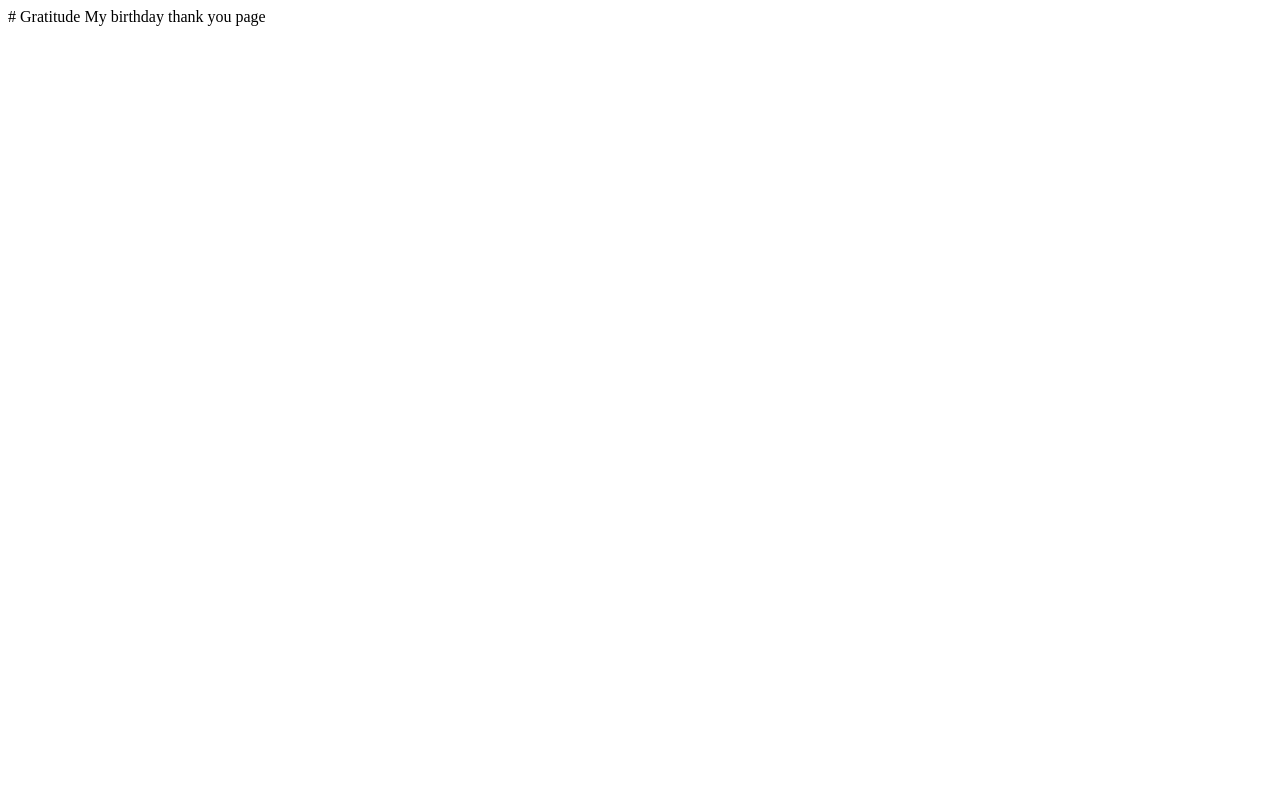
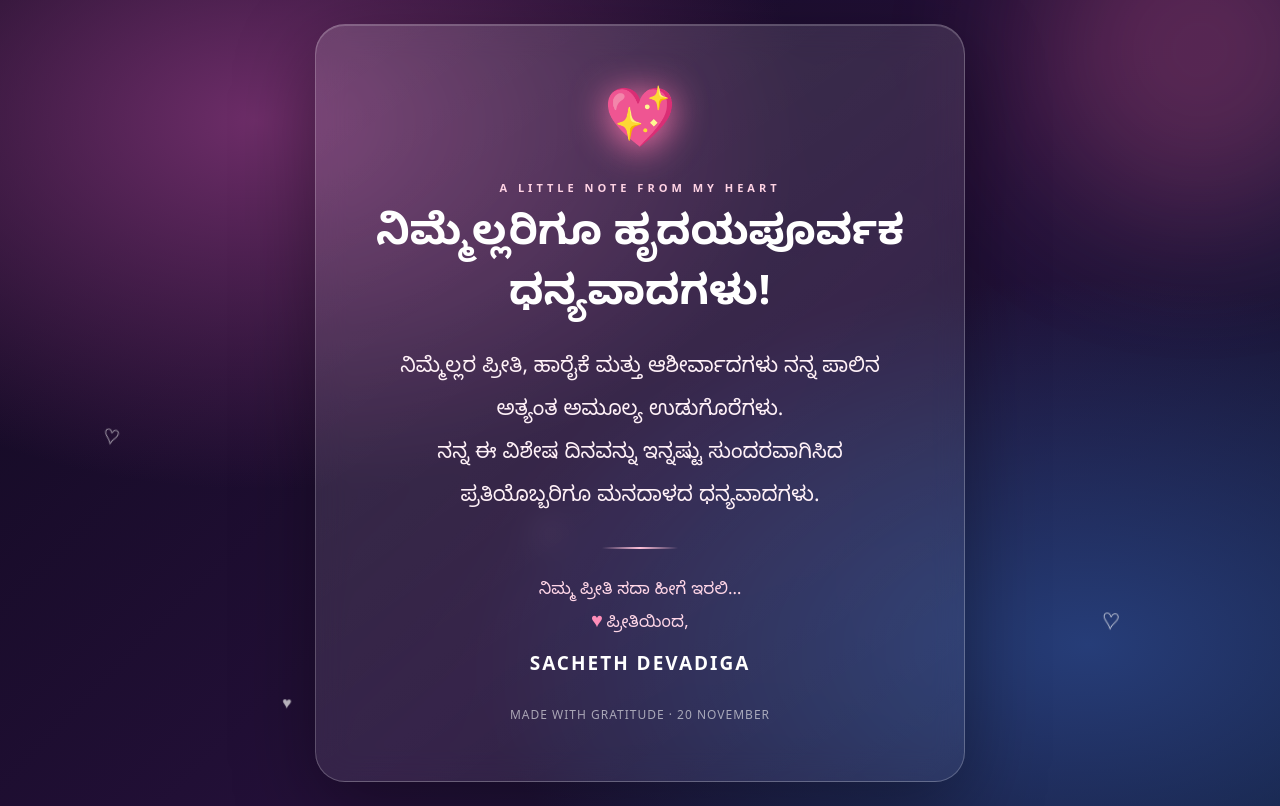
Before and after one commit to sachethmd-wq/Gratitude, a plain HTML site: page index.html in a window 1280 px wide. Drawn offline with Linux system fonts and the light colour scheme.

Commit message:
Add files via upload

```diff
--- a/index.html
+++ b/index.html
@@ -1,2 +1,70 @@
-# Gratitude
-My birthday thank you page
+<!DOCTYPE html>
+<html lang="kn">
+<head>
+<meta charset="UTF-8">
+<meta name="viewport" content="width=device-width, initial-scale=1.0">
+<meta name="theme-color" content="#170d2b">
+<title>ಧನ್ಯವಾದಗಳು ❤️ | Sach eth</title>
+<style>
+  *{box-sizing:border-box}
+  html,body{margin:0;min-height:100%;font-family:"Noto Sans Kannada","Nirmala UI",system-ui,sans-serif}
+  body{
+    min-height:100vh;display:grid;place-items:center;overflow:hidden;color:#fff;
+    background:radial-gradient(ellipse at 20% 15%,#6d2d68 0,transparent 38%),
+               radial-gradient(ellipse at 85% 80%,#263d78 0,transparent 40%),
+               linear-gradient(135deg,#10091f,#241039 55%,#101a35);
+    padding:24px;
+  }
+  .glow{position:fixed;width:340px;height:340px;border-radius:50%;filter:blur(75px);opacity:.25;pointer-events:none;background:#ff6da8;top:-120px;right:-90px}
+  .card{
+    width:min(100%,650px);position:relative;text-align:center;padding:clamp(30px,7vw,58px) clamp(22px,6vw,52px);
+    border:1px solid rgba(255,255,255,.22);border-radius:30px;
+    background:linear-gradient(145deg,rgba(255,255,255,.14),rgba(255,255,255,.055));
+    box-shadow:0 24px 80px rgba(0,0,0,.35),inset 0 1px rgba(255,255,255,.18);
+    backdrop-filter:blur(15px);animation:appear 1.1s ease both;
+  }
+  .top{font-size:clamp(36px,8vw,58px);margin:0 0 12px;filter:drop-shadow(0 5px 18px #ff77ad)}
+  .eyebrow{letter-spacing:4px;text-transform:uppercase;font:600 11px/1.5 system-ui,sans-serif;color:#ffd3e4;margin:0 0 12px}
+  h1{font-size:clamp(27px,6vw,42px);line-height:1.45;margin:0 0 18px;color:#fff}
+  .message{font-size:clamp(17px,3.6vw,21px);line-height:2.05;color:#fff1f7;margin:0 auto;max-width:510px}
+  .divider{width:76px;height:2px;margin:27px auto;background:linear-gradient(90deg,transparent,#ffc1d9,transparent)}
+  .signature{font-size:17px;color:#ffd6e7;line-height:1.9}
+  .name{font:700 19px/1.5 system-ui,sans-serif;letter-spacing:2px;color:#fff;margin-top:8px}
+  .heart{display:inline-block;color:#ff8eb9;animation:beat 1.4s infinite}
+  .footer{font:12px system-ui,sans-serif;color:rgba(255,255,255,.58);margin-top:28px;letter-spacing:1px}
+  .float{position:fixed;bottom:-40px;left:var(--x);font-size:var(--s);opacity:0;animation:floatUp var(--d) linear var(--delay) infinite;pointer-events:none}
+  @keyframes appear{from{opacity:0;transform:translateY(24px) scale(.98)}to{opacity:1;transform:none}}
+  @keyframes beat{0%,100%{transform:scale(1)}50%{transform:scale(1.22)}}
+  @keyframes floatUp{0%{transform:translateY(0) rotate(0deg);opacity:0}10%{opacity:.75}90%{opacity:.55}100%{transform:translateY(-115vh) rotate(25deg);opacity:0}}
+  @media(prefers-reduced-motion:reduce){*,*::before,*::after{animation:none!important}}
+</style>
+</head>
+<body>
+<div class="glow"></div>
+<div class="float" style="--x:8%;--s:22px;--d:12s;--delay:0s">♡</div>
+<div class="float" style="--x:22%;--s:16px;--d:15s;--delay:3s">♥</div>
+<div class="float" style="--x:42%;--s:25px;--d:13s;--delay:1s">♡</div>
+<div class="float" style="--x:67%;--s:19px;--d:16s;--delay:5s">♥</div>
+<div class="float" style="--x:86%;--s:24px;--d:14s;--delay:2s">♡</div>
+
+<main class="card">
+  <div class="top">💖</div>
+  <p class="eyebrow">A little note from my heart</p>
+  <h1>ನಿಮ್ಮೆಲ್ಲರಿಗೂ ಹೃದಯಪೂರ್ವಕ ಧನ್ಯವಾದಗಳು!</h1>
+  <p class="message">
+    ನಿಮ್ಮೆಲ್ಲರ ಪ್ರೀತಿ, ಹಾರೈಕೆ ಮತ್ತು ಆಶೀರ್ವಾದಗಳು
+    ನನ್ನ ಪಾಲಿನ ಅತ್ಯಂತ ಅಮೂಲ್ಯ ಉಡುಗೊರೆಗಳು.
+    <br>
+    ನನ್ನ ಈ ವಿಶೇಷ ದಿನವನ್ನು ಇನ್ನಷ್ಟು ಸುಂದರವಾಗಿಸಿದ
+    ಪ್ರತಿಯೊಬ್ಬರಿಗೂ ಮನದಾಳದ ಧನ್ಯವಾದಗಳು.
+  </p>
+  <div class="divider"></div>
+  <div class="signature">
+    ನಿಮ್ಮ ಪ್ರೀತಿ ಸದಾ ಹೀಗೆ ಇರಲಿ…<br>
+    <span class="heart">♥</span> ಪ್ರೀತಿಯಿಂದ,
+  </div>
+  <div class="name">SACHETH DEVADIGA</div>
+  <div class="footer">MADE WITH GRATITUDE · 20 NOVEMBER</div>
+</main>
+</body>
+</html>
```
